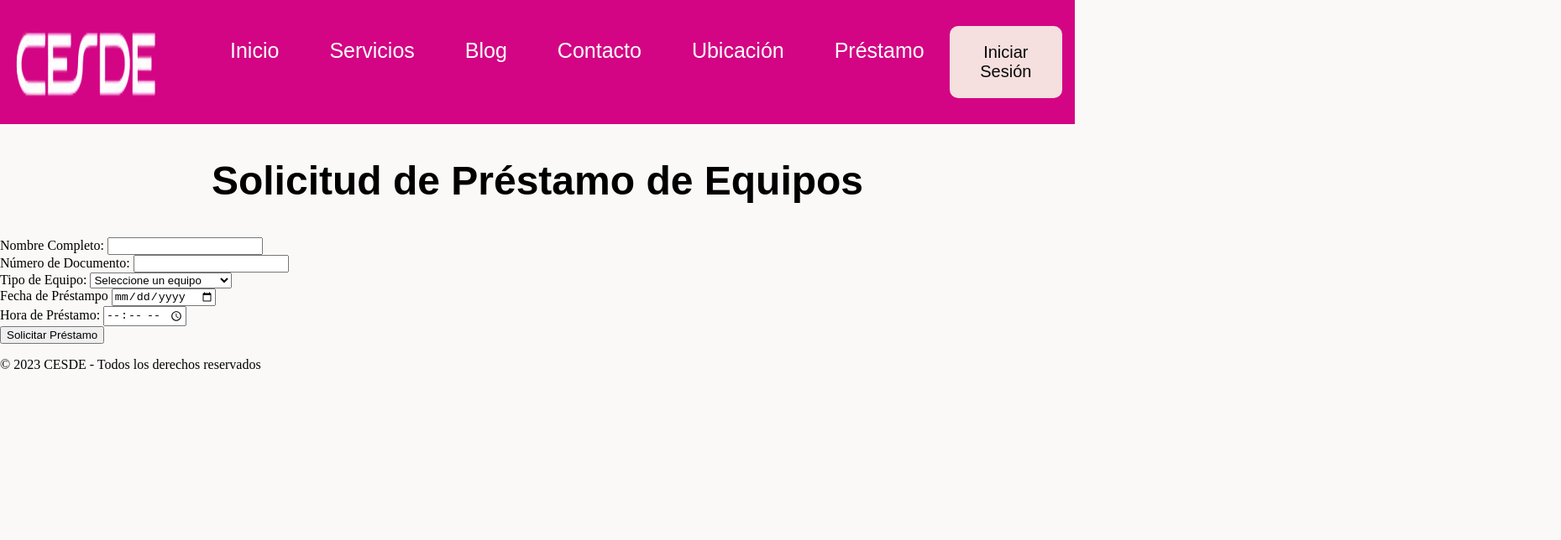
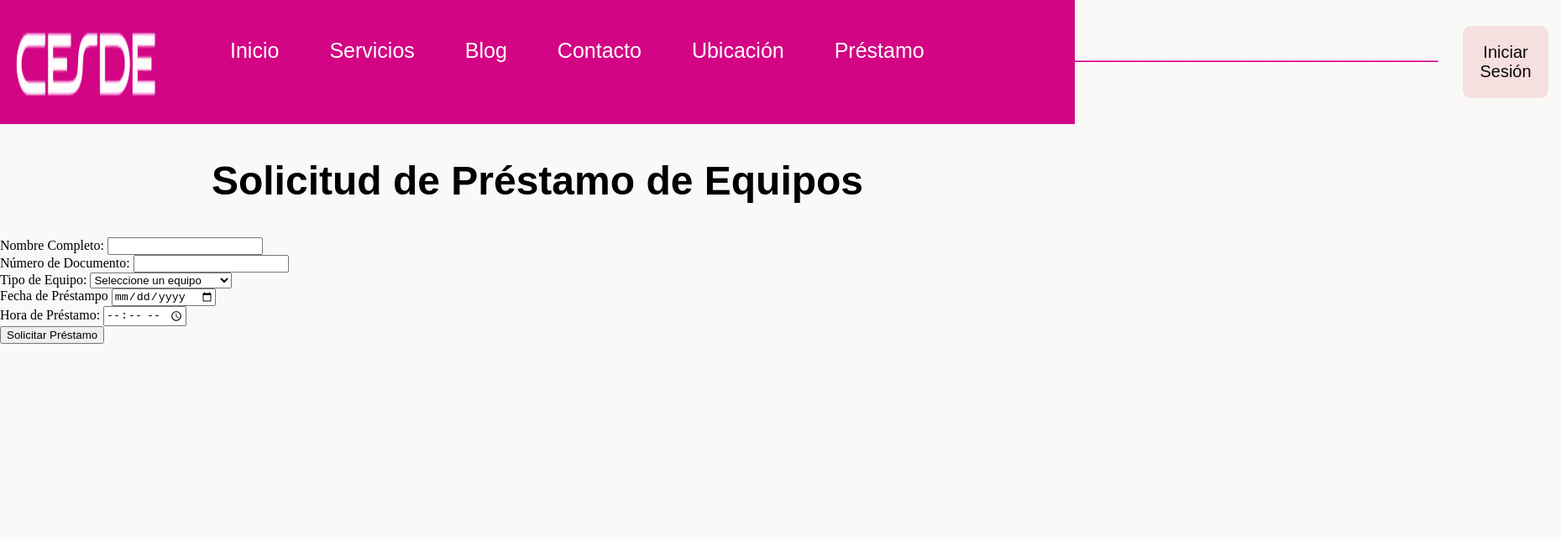
Before and after one commit to wuraldine/Pagina-de-Prestamos, a plain HTML site: page prestamo.html in a window 1280 px wide. Shown: the top 644 px of the page at 84% size, 1859 px wide, since content can reach past the window. Drawn offline with Linux system fonts and the light colour scheme.

Commit message:
actualización

```diff
--- a/prestamo.html
+++ b/prestamo.html
@@ -12,8 +12,9 @@
     <link rel="stylesheet" href="styles.css">
     <title>Préstamo de Equipos - CESDE</title>
 </head>
+
 <body class="body">
-        <section class="logo-cesde">
+<section class="logo-cesde">
 
         <img class="logo-cesde" src="img/logo-cesde-blanco-sin-fondov2.png">
 
@@ -35,15 +36,15 @@
                 <a class="item-menua" href="ubicacion.html">Ubicación</a>
             </li>
             <li class="item-menu">
-                <a class="item-menua" href="prestamo.html">Préstamo</a>
+                <a class="item-menua" href="prestamo.html">Préstamo</a><a class="linea-separacion">____________________________________________</a>
             </li>
             <li class="item-menu-login">
                 <a class="login-a" href="login.html">Iniciar Sesión</a>
             </li>
         </ul>
     </nav>
-    </section>
-    <main>
+</section>
+<main>
         <section class="formulario-prestamo">
             <h1>Solicitud de Préstamo de Equipos</h1>
             <form action="#" method="post">
@@ -77,9 +78,11 @@
                 </div>
             </form>
         </section>
-    </main>
-    <footer>
-        <p>© 2023 CESDE - Todos los derechos reservados</p>
-    </footer>
+</main>
+<footer class="footer" style="position: fixed; bottom: 0; width: 100%;">
+        <p class="parrafo-footer">
+            © 2023 CESDE - Todos los derechos reservados
+        </p>
+</footer>
 </body>
 </html>
```
Also changed, not shown: blog.html (+4 -4 lines), contacto.html (+3 -3 lines), login.html (+5 -3 lines), servicios.html (+5 -5 lines), ubicacion.html (+3 -3 lines).
